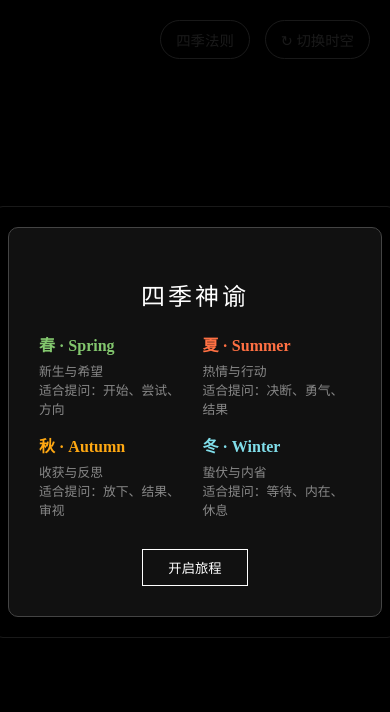
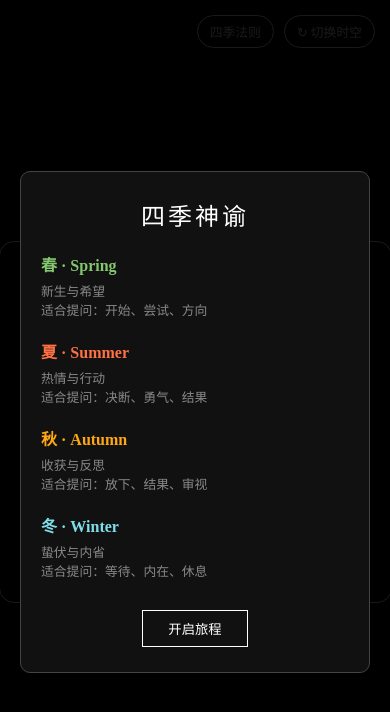
Before and after one commit to hyy2026/answer, a plain HTML site: page index.html in a window 390 px wide. Drawn offline with Linux system fonts and the light colour scheme.

Commit message:
移动端适配

```diff
--- a/index.html
+++ b/index.html
@@ -2,19 +2,20 @@
 <html lang="zh-CN">
 <head>
     <meta charset="UTF-8">
-    <meta name="viewport" content="width=device-width, initial-scale=1.0">
+    <meta name="viewport" content="width=device-width, initial-scale=1.0, maximum-scale=1.0, user-scalable=no">
     <title>四季答案之书</title>
     <style>
         /* --- 全局变量 --- */
         :root {
-            --season-color: #fff; /* 核心变量：随着季节改变 */
+            --season-color: #fff;
             --bg-layer: none;
         }
 
+        /* --- 基础样式 --- */
         body {
             margin: 0;
             height: 100vh;
-            color: var(--season-color); /* 字体颜色回归主题色 */
+            color: var(--season-color);
             font-family: "Songti SC", "SimSun", serif;
             display: flex;
             flex-direction: column;
@@ -23,9 +24,10 @@
             background: #050505;
             overflow: hidden;
             transition: color 1s ease;
+            -webkit-tap-highlight-color: transparent; /* 移除手机点击高亮 */
         }
 
-        /* --- 1. 背景层 (星云流光) --- */
+        /* --- 1. 背景层 --- */
         .bg-layer {
             position: absolute;
             top: 0; left: 0; width: 100%; height: 100%;
@@ -42,31 +44,18 @@
             100% { background-position: 0% 50%; }
         }
 
-        /* --- 2. 四季配色定义 --- */
+        /* --- 2. 四季配色 --- */
+        body.spring { --season-color: #83c76e; }
+        body.spring .bg-layer { background-image: radial-gradient(circle at center, rgba(131,199,110,0.2) 0%, rgba(0,20,0,0.9) 70%); }
 
-        /* 春 (Spring) - #83c76e */
-        body.spring { --season-color: #83c76e; }
-        body.spring .bg-layer {
-            background-image: radial-gradient(circle at center, rgba(131,199,110,0.2) 0%, rgba(0,20,0,0.9) 70%);
-        }
+        body.summer { --season-color: #ff7043; }
+        body.summer .bg-layer { background-image: radial-gradient(circle at center, rgba(255,112,67,0.2) 0%, rgba(40,10,10,0.9) 70%); }
 
-        /* 夏 (Summer) - #ff7043 */
-        body.summer { --season-color: #ff7043; }
-        body.summer .bg-layer {
-            background-image: radial-gradient(circle at center, rgba(255,112,67,0.2) 0%, rgba(40,10,10,0.9) 70%);
-        }
+        body.autumn { --season-color: #ffa812; }
+        body.autumn .bg-layer { background-image: radial-gradient(circle at center, rgba(255,168,18,0.2) 0%, rgba(40,20,5,0.9) 70%); }
 
-        /* 秋 (Autumn) - #ffa812 */
-        body.autumn { --season-color: #ffa812; }
-        body.autumn .bg-layer {
-            background-image: radial-gradient(circle at center, rgba(255,168,18,0.2) 0%, rgba(40,20,5,0.9) 70%);
-        }
-
-        /* 冬 (Winter) - #80deea */
         body.winter { --season-color: #80deea; }
-        body.winter .bg-layer {
-            background-image: radial-gradient(circle at center, rgba(128,222,234,0.2) 0%, rgba(5,15,30,0.9) 70%);
-        }
+        body.winter .bg-layer { background-image: radial-gradient(circle at center, rgba(128,222,234,0.2) 0%, rgba(5,15,30,0.9) 70%); }
 
         /* --- 3. 界面组件 --- */
         .top-nav {
@@ -87,11 +76,7 @@
             transition: all 0.3s ease;
             cursor: pointer;
             box-shadow: 0 0 10px rgba(0,0,0,0.5);
-        }
-        .nav-btn:hover {
-            background: var(--season-color);
-            color: #000;
-            box-shadow: 0 0 20px var(--season-color);
+            white-space: nowrap; /* 防止按钮文字换行 */
         }
 
         #main-content {
@@ -105,6 +90,7 @@
             backdrop-filter: blur(10px);
             width: 85%; max-width: 400px; min-height: 350px;
             display: flex; flex-direction: column; justify-content: center;
+            transition: all 0.3s ease;
         }
 
         h1 {
@@ -140,15 +126,28 @@
             background: rgba(0,0,0,0.9); z-index: 200;
             display: flex; justify-content: center; align-items: center;
             opacity: 0; pointer-events: none; transition: opacity 0.5s ease;
+            padding: 20px; /* 增加外边距，防止贴边 */
+            box-sizing: border-box;
         }
         #modal-overlay.active { opacity: 1; pointer-events: all; }
 
         .modal-card {
             border: 1px solid #444; padding: 30px; border-radius: 10px;
-            max-width: 80%; text-align: center; color: #ccc;
+            width: 100%; max-width: 500px; /* 宽度调整 */
+            text-align: center; color: #ccc;
             background: #111;
+            max-height: 85vh; /* 防止超出屏幕高度 */
+            overflow-y: auto; /* 超出可滚动 */
         }
-        .season-grid { display: grid; grid-template-columns: 1fr 1fr; gap: 15px; margin: 20px 0; text-align: left; }
+
+        .season-grid {
+            display: grid;
+            grid-template-columns: 1fr 1fr; /* 默认两列 */
+            gap: 15px;
+            margin: 20px 0;
+            text-align: left;
+        }
+
         .season-item h3 { margin: 0; font-size: 1rem; }
         .season-item p { margin: 5px 0 0 0; font-size: 0.8rem; color: #888; }
 
@@ -157,9 +156,8 @@
             padding: 8px 25px; cursor: pointer; margin-top: 10px;
             transition: 0.3s;
         }
-        .close-btn:hover { background: #fff; color: #000; }
 
-        /* --- 5. 星星动画 --- */
+        /* --- 5. 动画 --- */
         .star {
             position: absolute; background: var(--season-color);
             border-radius: 50%; opacity: 0;
@@ -171,6 +169,29 @@
         .fade-in { animation: fadeIn 1s cubic-bezier(0.23, 1, 0.32, 1) forwards; }
         @keyframes fadeIn { from {opacity:0; transform:translateY(10px);} to {opacity:1; transform:translateY(0);} }
 
+        /* --- 6. 移动端专属适配 (Media Query) --- */
+        @media (max-width: 600px) {
+            /* 调整主容器内边距和大小 */
+            #main-content {
+                width: 90%;
+                padding: 30px 20px;
+                min-height: 300px;
+            }
+
+            /* 标题稍微改小 */
+            h1 { font-size: 1.4rem; letter-spacing: 4px; }
+
+            /* 答案字体改小，防止长句撑破 */
+            #answer-box { font-size: 1.6rem; min-height: 150px; }
+
+            /* 右上角按钮调整 */
+            .top-nav { top: 15px; right: 15px; gap: 10px; }
+            .nav-btn { padding: 6px 12px; font-size: 0.8rem; }
+
+            /* 弹窗变单列，方便阅读 */
+            .season-grid { grid-template-columns: 1fr; gap: 20px; }
+            .modal-card { padding: 25px 20px; }
+        }
     </style>
 </head>
 <body>
@@ -190,7 +211,7 @@
 
     <div id="modal-overlay" class="active">
         <div class="modal-card">
-            <h2 style="font-weight: normal; letter-spacing: 3px; color: #fff;">四季神谕</h2>
+            <h2 style="font-weight: normal; letter-spacing: 3px; color: #fff; margin-top:0;">四季神谕</h2>
             <div class="season-grid">
                 <div class="season-item"><h3 style="color:#83c76e">春 · Spring</h3><p>新生与希望<br>适合提问：开始、尝试、方向</p></div>
                 <div class="season-item"><h3 style="color:#ff7043">夏 · Summer</h3><p>热情与行动<br>适合提问：决断、勇气、结果</p></div>
@@ -204,7 +225,7 @@
     <div id="stars-container"></div>
 
     <script>
-        // --- 核心：真实答案库 (已分类) ---
+        // --- 核心：真实答案库 (保留了你的所有数据) ---
         const answerDatabase = {
             'spring': [
                 "别难过，你是最棒的", "时间会证明一切", "从现在开始一年也没有关系", "好运将会降临", "寻求援助会让成功",
```
